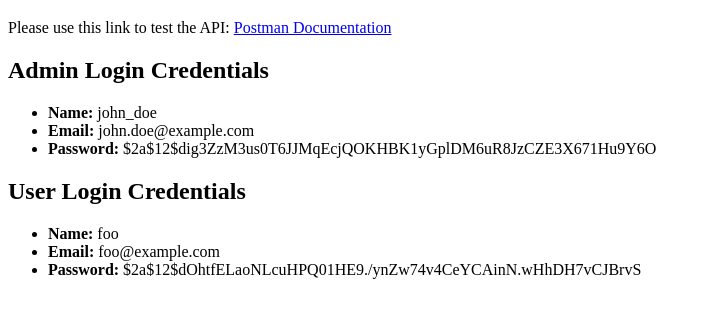
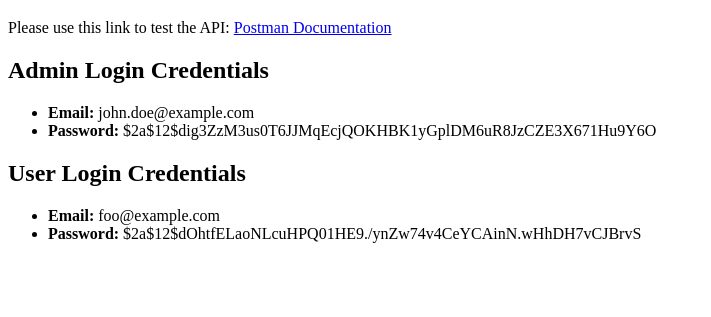
Before and after one commit to RunningSage/Book-Rental-API, a website: page public/index.html in a window 1280 px wide. Shown: the part 61-378 px from the top of the page, without its empty margins (0-711 px from the left). Drawn offline with Linux system fonts and the light colour scheme.

Commit message:
sveventh commit

```diff
--- a/public/index.html
+++ b/public/index.html
@@ -16,14 +16,12 @@
 
     <h2>Admin Login Credentials</h2>
     <ul>
-        <li><strong>Name:</strong> john_doe</li>
         <li><strong>Email:</strong> john.doe@example.com</li>
         <li><strong>Password:</strong> $2a$12$dig3ZzM3us0T6JJMqEcjQOKHBK1yGplDM6uR8JzCZE3X671Hu9Y6O</li>
     </ul>
 
     <h2>User Login Credentials</h2>
     <ul>
-        <li><strong>Name:</strong> foo</li>
         <li><strong>Email:</strong> foo@example.com</li>
         <li><strong>Password:</strong> $2a$12$dOhtfELaoNLcuHPQ01HE9./ynZw74v4CeYCAinN.wHhDH7vCJBrvS</li>
     </ul>
```
